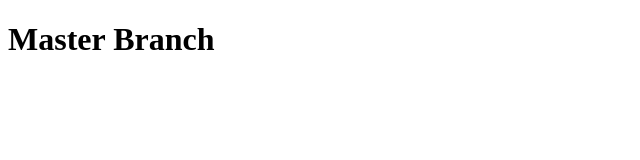
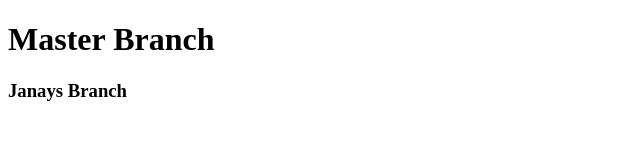
Before and after one commit to brianphan94/teamGit, a plain HTML site: page index.html in a window 1280 px wide. Shown: the whole page, without its empty margins (0-640 px from the left). Drawn offline with Linux system fonts and the light colour scheme.

Commit message:
a message

```diff
--- a/index.html
+++ b/index.html
@@ -8,5 +8,6 @@
 </head>
 <body>
     <h1>Master Branch</h1>
+    <h3>Janays Branch</h3>
 </body>
 </html>
```
